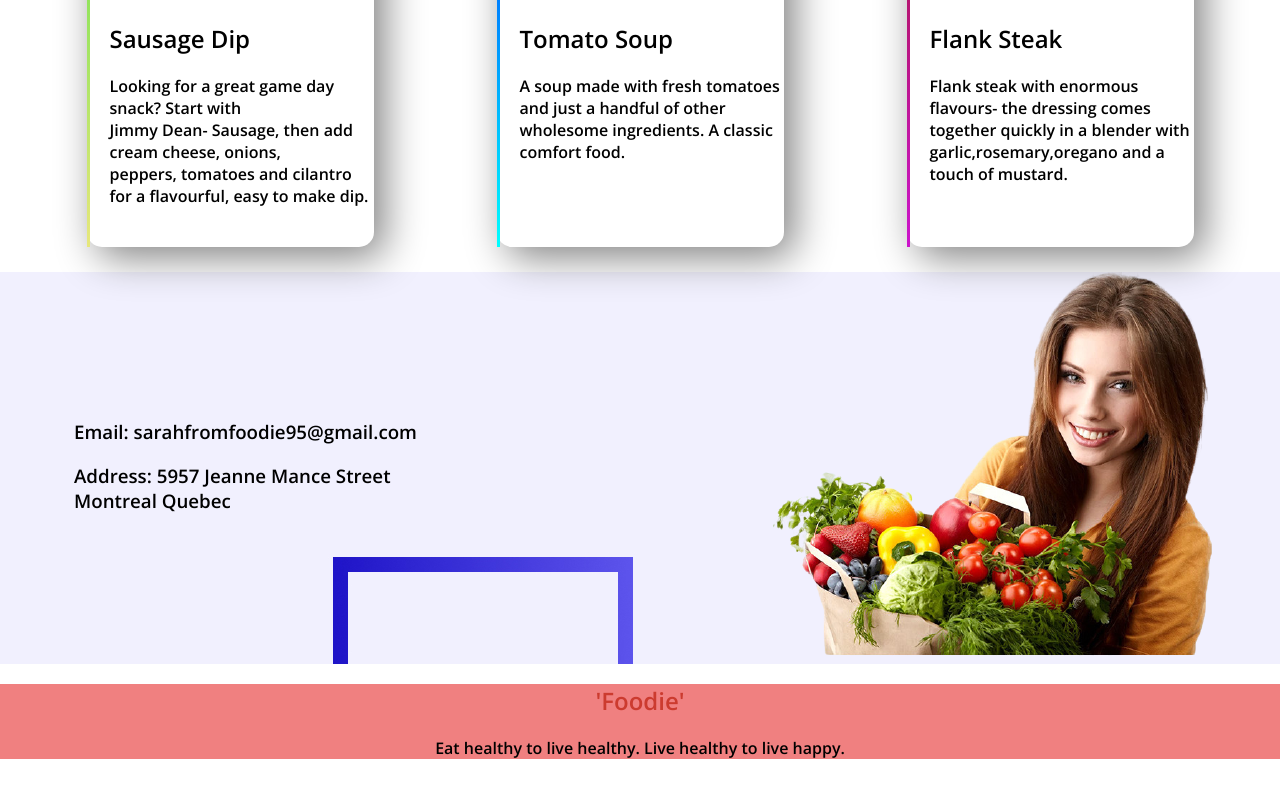
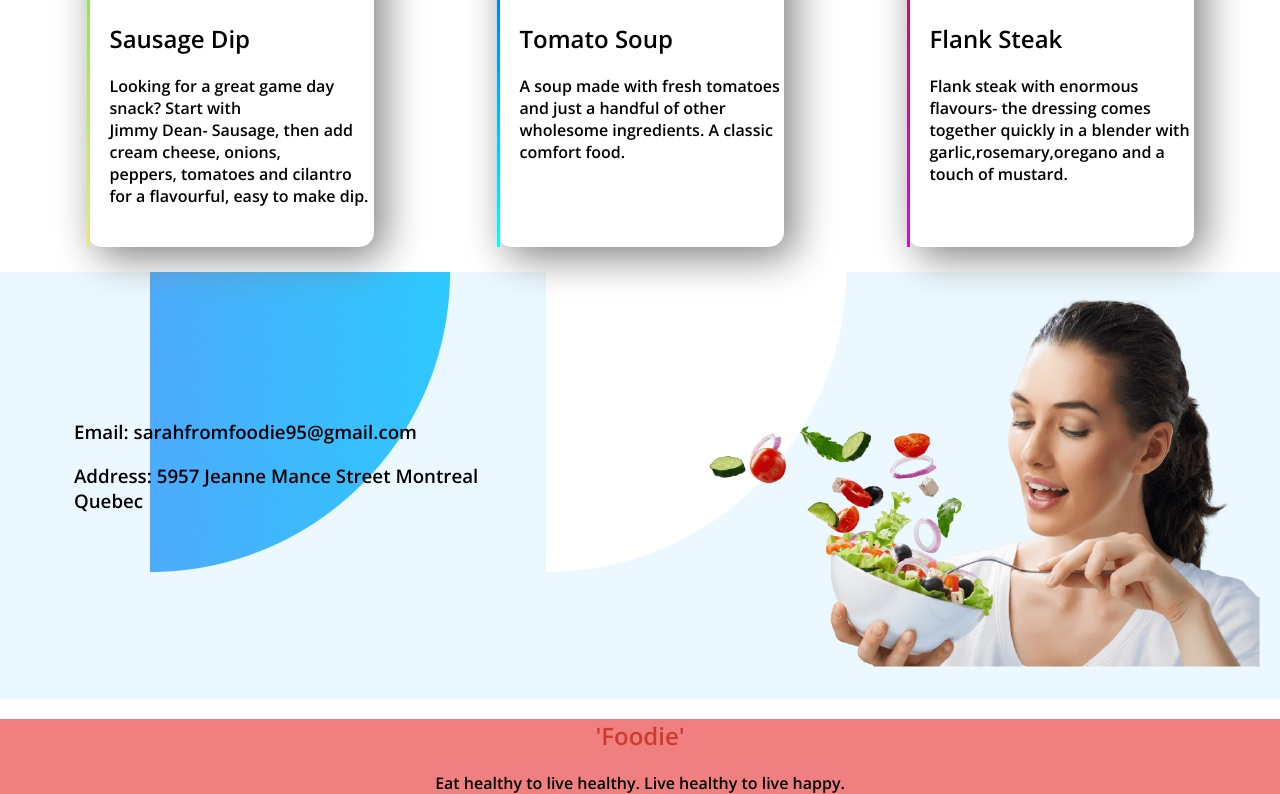
Before and after one commit to Nafisa-Muntaha7/Assignment-one-foodie, a plain HTML site: page index.html in a window 1280 px wide. Shown: the part 1922-2716 px from the top of the page. Before the commit the page ends 2681 px from the top, so only its background shows below. Drawn offline with nearby package versions, Linux system fonts and the light colour scheme.

Commit message:
Food web

```diff
--- a/index.html
+++ b/index.html
@@ -79,7 +79,7 @@
             <h3>Address: 5957 Jeanne Mance Street Montreal Quebec</h3>
         </div>
         <div class="width">
-            <img src="images/female/kisspng-healthy-diet-food-eating-nutrition-woman-diet-5b20e260c13c04.3441013515288817607915-removebg-preview.png"
+            <img src="images/female/38-387173_supplement-nutrient-dietary-eating-food-free-download-nutrition-removebg-preview.png"
                 alt="">
         </div>
     </section>
--- a/style.css
+++ b/style.css
@@ -96,7 +96,7 @@ h1{
 }
 .extra{
     display: flex;
-    background-image: url(images/shapes/Frame\ 56.jpg);
+    background-image: url(images/shapes/Frame\ 57.jpg);
 }
 #info{
     padding-top: 10%;
```
